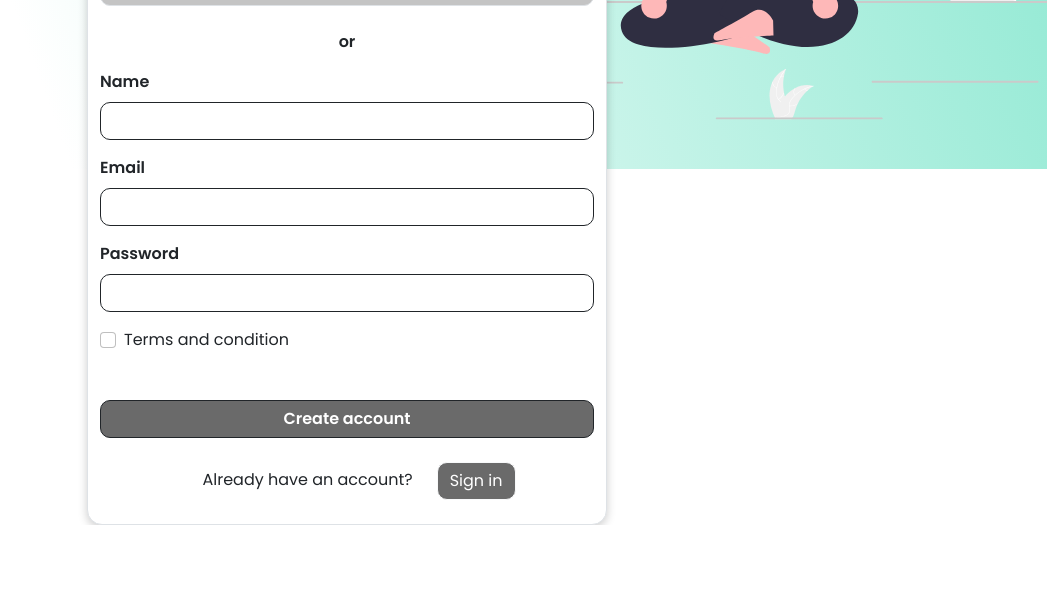
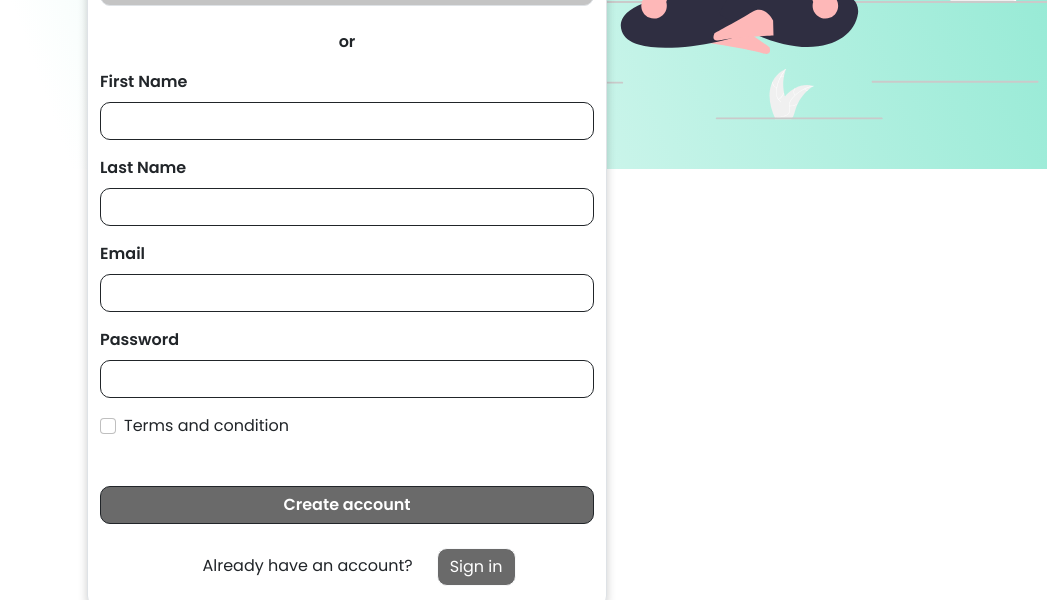
Before and after one commit to mamamdaa/Umatter, a React (Create React App) app in the folder client/: page /Signup in a window 1280 px wide. Shown: the part 497-1097 px from the top of the page, without its empty margins (233-1280 px from the left). Before the commit the page ends 1022 px from the top, so only its background shows below. Built offline with nearby package versions, Linux system fonts and the light colour scheme.

Commit message:
Added Signup Function

```diff
--- a/client/src/component/pages/Signup.jsx
+++ b/client/src/component/pages/Signup.jsx
@@ -1,10 +1,43 @@
-import React from "react";
+import React, { useEffect } from "react";
 import "./css/signup.css";
 import exit from "../img/exit.svg";
 import background from "./css/background.svg";
 import { Link } from "react-router-dom";
+import { useMutation} from "@apollo/client";
+import { useHistory } from "react-router-dom";
+import { REGISTER } from "../../graphql/Mutations";
 
 export default function Signup() {
+  const [dataError, setDataError] = React.useState("");
+  const history = useHistory();
+  const [email, setEmail] = React.useState("");
+  const [password, setPassword] = React.useState("");
+  const [firstName, setFirstName] = React.useState("");
+  const [lastName, setLastName] = React.useState("");
+  const [register, { error, data }] = useMutation(REGISTER, {
+    onError: (err) => {
+      setDataError(
+        JSON.parse(JSON.stringify(err)).networkError.result.errors[0]
+      );
+    },
+  }); //refactor
+
+  const submitHandler = async (e) => {
+    e.preventDefault();
+    register({
+      variables: {
+        first_name: firstName,
+        last_name: lastName,
+        email: email,
+        password: password,
+      },
+    });
+  };
+  useEffect(() => {
+    if (data) {
+      history.push("/");
+    }
+  }, [data]);
   return (
     <div className="Singup-box">
       <div className="Signup">
@@ -13,7 +46,6 @@ export default function Signup() {
             {" "}
             <img class="ms-5" src={background} alt="background" />
           </div>
-
           <div className="Form-flex ">
             <div className="container border">
               <ul class="navbar-nav  ">
@@ -31,16 +63,30 @@ export default function Signup() {
                 </button>
                 <p class="text-center mt-3 mb-3 fw-bold">or</p>
               </div>
-              <form>
+              {dataError && <p className="error">{dataError.message}</p>}
+              <form onSubmit={submitHandler}>
                 <div class="mb-3 ">
                   <label for="exampleInputEmail1" class="form-label fw-bolder">
-                    Name
+                    First Name
                   </label>
                   <input
-                    type="email"
+                    type="string"
                     class="form-control fw-bold border border-dark"
                     id="exampleInputEmail1"
                     aria-describedby="emailHelp"
+                    onChange={(e) => setFirstName(e.target.value)}
+                  />
+                </div>
+                <div class="mb-3 ">
+                  <label for="exampleInputEmail1" class="form-label fw-bolder">
+                    Last Name
+                  </label>
+                  <input
+                    type="string"
+                    class="form-control fw-bold border border-dark"
+                    id="exampleInputEmail1"
+                    aria-describedby="emailHelp"
+                    onChange={(e) => setLastName(e.target.value)}
                   />
                 </div>
                 <div class="mb-3">
@@ -51,6 +97,7 @@ export default function Signup() {
                     type="Email"
                     class="form-control fw-bold border border-dark"
                     id="exampleInputEmail1"
+                    onChange={(e) => setEmail(e.target.value)}
                   />
                 </div>
                 <div class="mb-3">
@@ -64,6 +111,7 @@ export default function Signup() {
                     type="password"
                     class="form-control fw-bold border border-dark"
                     id="exampleInputPassword1"
+                    onChange={(e) => setPassword(e.target.value)}
                   />
                 </div>
                 <div class="mb-3 form-check">
@@ -78,7 +126,7 @@ export default function Signup() {
                 </div>
 
                 <div class="sign-up d-grid gap-2 mt-5">
-                  <button class="btn fw-bold border border-dark" type="button">
+                  <button class="btn fw-bold border border-dark" type="submit">
                     Create account
                   </button>
                 </div>
--- /dev/null
+++ b/client/src/graphql/Mutations.js
@@ -0,0 +1,10 @@
+import { gql } from "@apollo/client";
+
+export const REGISTER =  gql`
+    mutation addUser($last_name:String!,$first_name:String!,$email:String!, $password:String!){
+        addUser(last_name:$last_name,first_name:$first_name,email:$email, password:$password) {
+        _id
+        email
+        }
+    }
+`;
```
Also changed, not shown: 1 other file (tests, documents, lock files or other folders).
